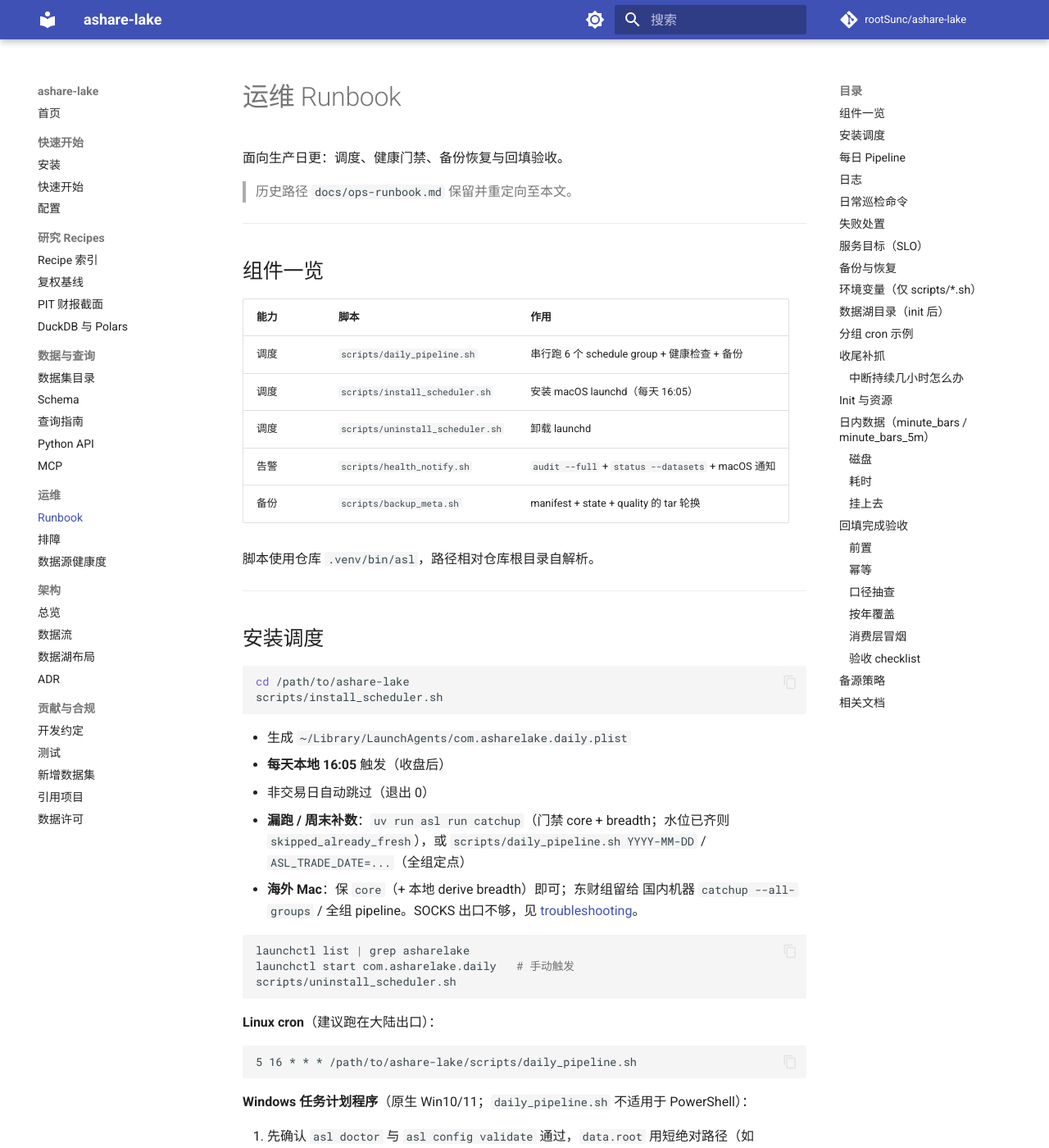
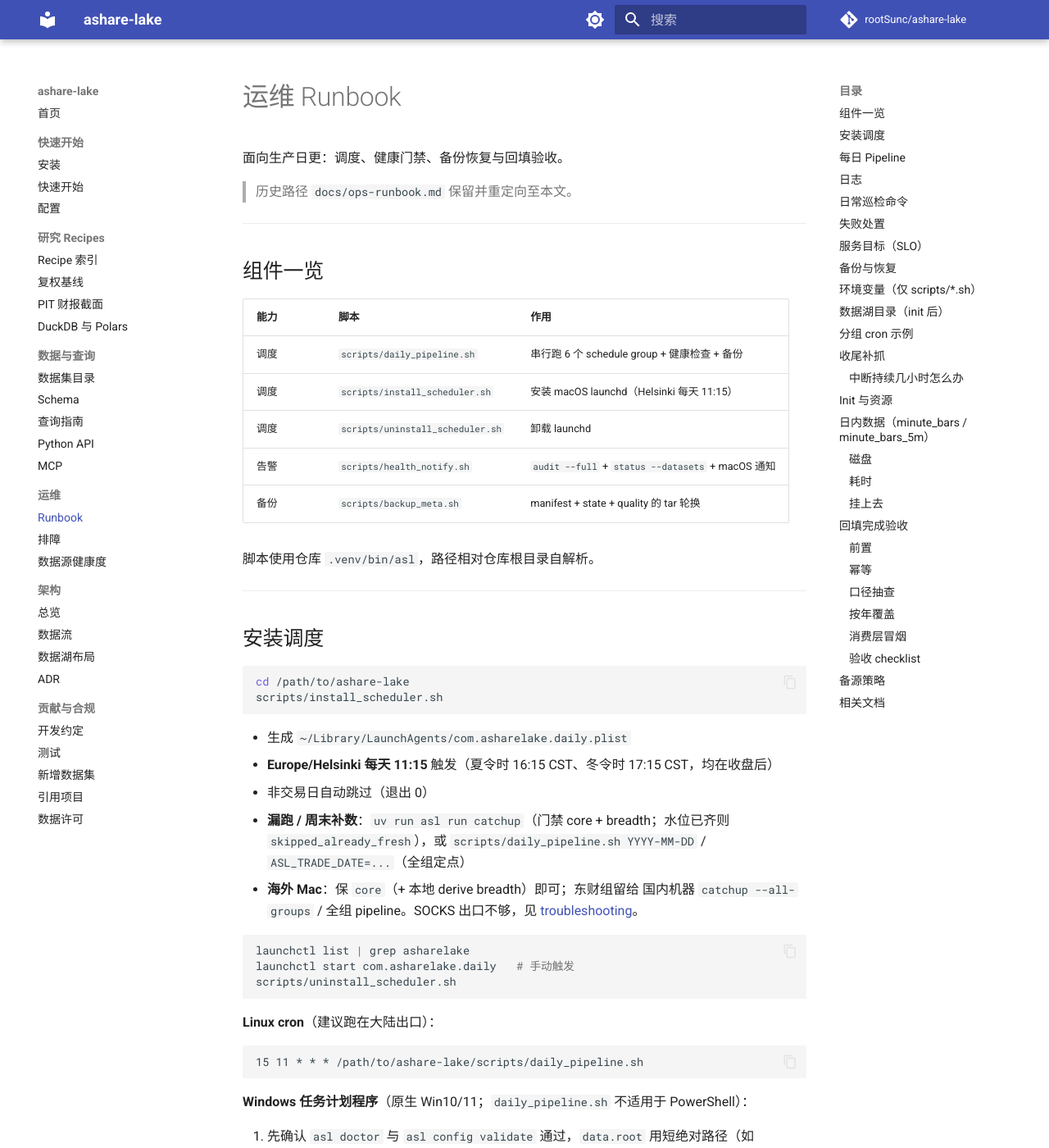
Before and after one commit to bladestone01/CNEquity, an MkDocs documentation site: the page built from docs/operations/runbook.md, in a window 1280 px wide and 1400 px high. Shown: the whole window at 82% size. Built offline with MkDocs 1.6.1 and Material for MkDocs 9.7.7, drawn with Linux system fonts in a browser that asks for light colours; comment, search, counter and statistics services are not loaded.

Commit message:
chore(ops): align Helsinki schedule and CNInfo retries

````diff
--- a/docs/operations/runbook.md
+++ b/docs/operations/runbook.md
@@ -11,7 +11,7 @@
 | 能力 | 脚本 | 作用 |
 |------|------|------|
 | 调度 | `scripts/daily_pipeline.sh` | 串行跑 6 个 schedule group + 健康检查 + 备份 |
-| 调度 | `scripts/install_scheduler.sh` | 安装 macOS launchd（每天 16:05） |
+| 调度 | `scripts/install_scheduler.sh` | 安装 macOS launchd（Helsinki 每天 11:15） |
 | 调度 | `scripts/uninstall_scheduler.sh` | 卸载 launchd |
 | 告警 | `scripts/health_notify.sh` | `audit --full` + `status --datasets` + macOS 通知 |
 | 备份 | `scripts/backup_meta.sh` | manifest + state + quality 的 tar 轮换 |
@@ -28,7 +28,7 @@ scripts/install_scheduler.sh
 ```
 
 - 生成 `~/Library/LaunchAgents/com.asharelake.daily.plist`
-- **每天本地 16:05** 触发（收盘后）
+- **Europe/Helsinki 每天 11:15** 触发（夏令时 16:15 CST、冬令时 17:15 CST，均在收盘后）
 - 非交易日自动跳过（退出 0）
 - **漏跑 / 周末补数**：`uv run asl run catchup`（门禁 core + breadth；水位已齐则
   `skipped_already_fresh`），或 `scripts/daily_pipeline.sh YYYY-MM-DD` /
@@ -46,7 +46,7 @@ scripts/uninstall_scheduler.sh
 **Linux cron**（建议跑在大陆出口）：
 
 ```cron
-5 16 * * * /path/to/ashare-lake/scripts/daily_pipeline.sh
+15 11 * * * /path/to/ashare-lake/scripts/daily_pipeline.sh
 ```
 
 **Windows 任务计划程序**（原生 Win10/11；`daily_pipeline.sh` 不适用于 PowerShell）：
````
Also changed, not shown: docs/getting-started/quickstart.md (+1 -1 lines), docs/operations/scripts.md (+1 -1 lines), 3 other files.
